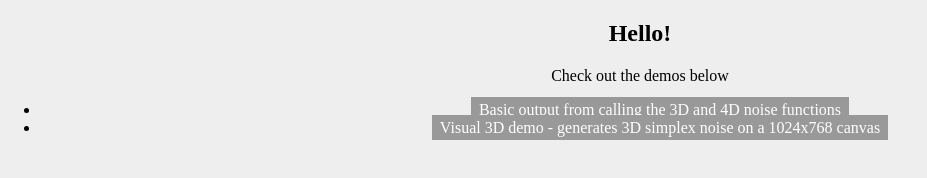
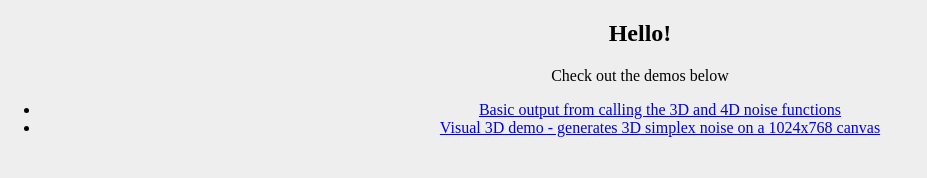
Before and after one commit to raRaRa/javascript-noise, a plain HTML site: page index.html in a window 1280 px wide. Shown: the whole page, without its empty margins (0-927 px from the left). Drawn offline with Linux system fonts and the light colour scheme.

Commit message:
Updating styles

```diff
--- a/index.html
+++ b/index.html
@@ -20,12 +20,7 @@
         margin: 10px auto;
         padding: 0;
       }
-      a {
-        padding: 4px 8px;
-        text-decoration: none;
-        background-color: #999;
-        color: white;
-      }
+
     </style>
   </head>
 
@@ -36,7 +31,7 @@
     <p>Check out the demos below</p>
     <ul>
       <li><a href="/javascript-noise/demo/index.html">Basic output from calling the 3D and 4D noise functions</a></li>
-      <li><a href="/javascript-noise/demo/index.html">Visual 3D demo - generates 3D simplex noise on a 1024x768 canvas</a></li>
+      <li><a href="/javascript-noise/demo/3d.html">Visual 3D demo - generates 3D simplex noise on a 1024x768 canvas</a></li>
     </ul>
   </body>
 </html>
```
